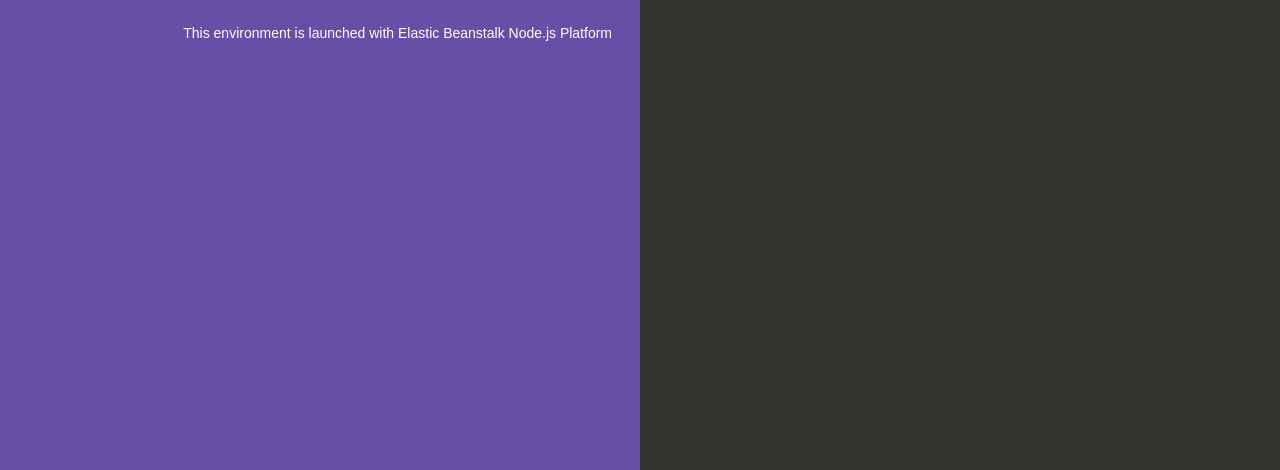
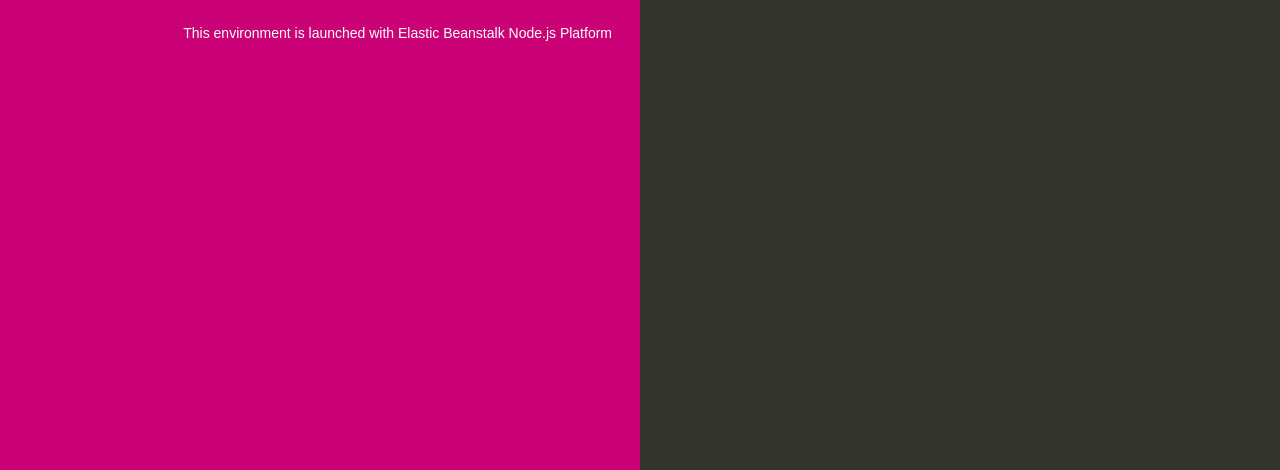
Before and after one commit to Sangeethasujith/demoappaws, a website: page index.html in a window 1280 px wide. Shown: the part 330-800 px from the top of the page. Drawn offline with Linux system fonts and the light colour scheme.

Commit message:
Update index.html

```diff
--- a/index.html
+++ b/index.html
@@ -35,7 +35,7 @@
 
         text-align: right;
         padding-top: 11em;
-        background-color: #674ea7;
+        background-color: #c90076;
 
       }
       .textColumn p {
```
